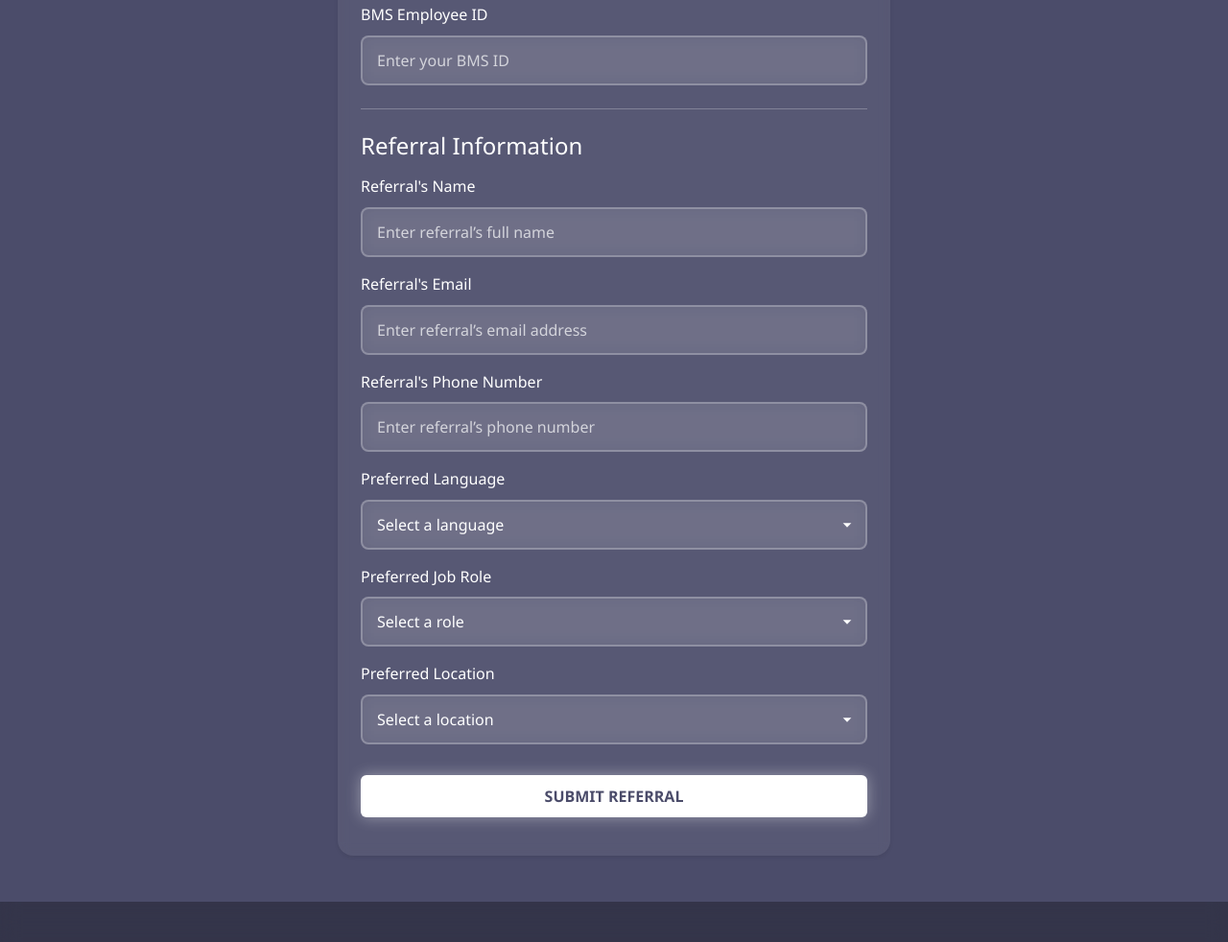
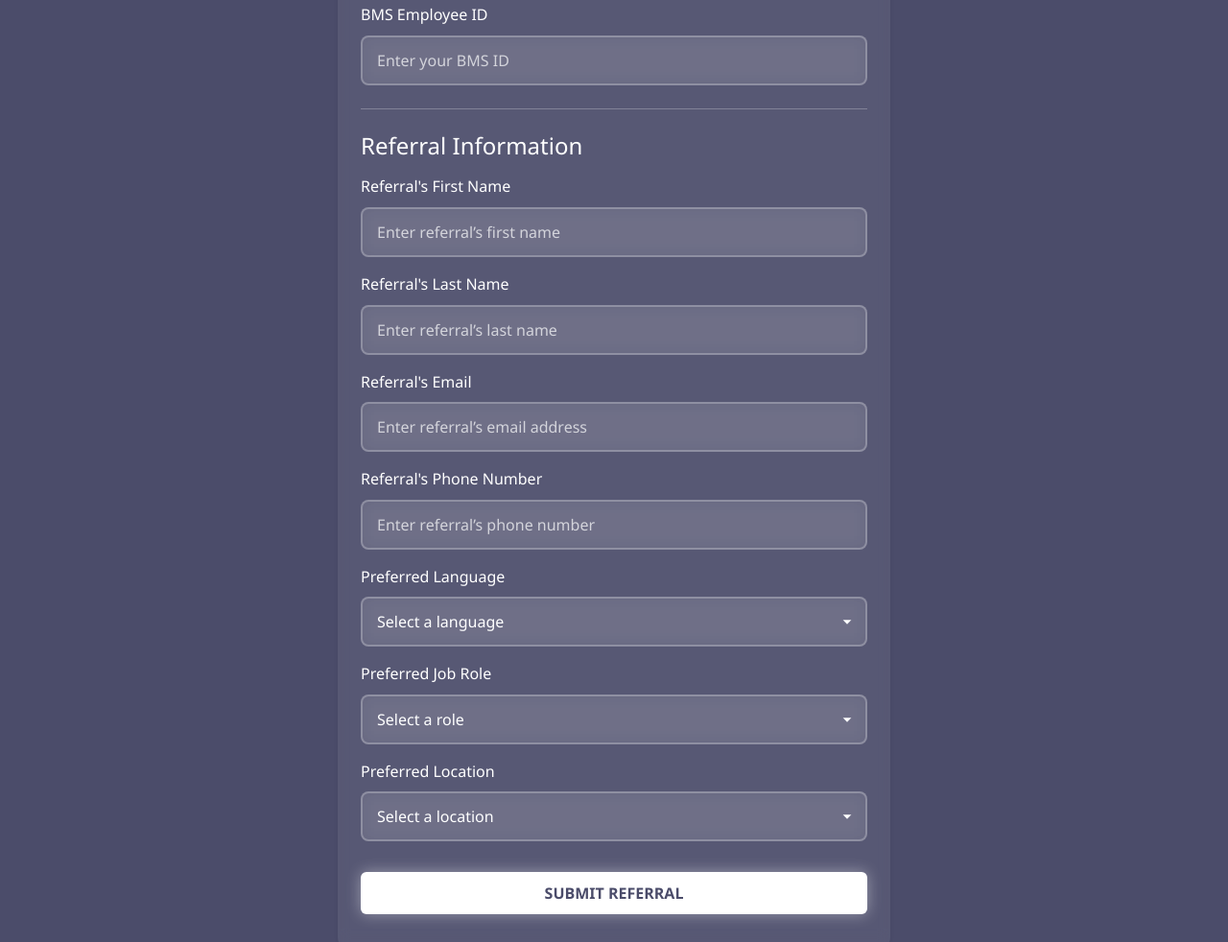
Before and after one commit to TeleperformanceMY/RAF-Plus, a plain HTML site: page index.html in a window 1280 px wide. Shown: the part 1056-2038 px from the top of the page at 96% size. Drawn offline with nearby package versions, Linux system fonts and the light colour scheme.

Commit message:
add first name, last name option

```diff
--- a/index.html
+++ b/index.html
@@ -75,9 +75,15 @@
                     <h4 class="mb-3" id="referral-title">Referral Information</h4>
 
                     <div class="mb-3">
-                        <label id="name-label" for="referral-name" class="form-label">Referral's Name:</label>
-                        <input type="text" id="referral-name" class="form-control"
-                            placeholder="Enter referral’s full name">
+                        <label id="first-name-label" for="referral-first-name" class="form-label">Referral's First Name:</label>
+                        <input type="text" id="referral-first-name" class="form-control"
+                            placeholder="Enter referral’s first name">
+                    </div>
+
+                    <div class="mb-3">
+                        <label id="last-name-label" for="referral-last-name" class="form-label">Referral's Last Name:</label>
+                        <input type="text" id="referral-last-name" class="form-control"
+                            placeholder="Enter referral’s last name">
                     </div>
 
                     <div class="mb-3">
--- a/script.js
+++ b/script.js
@@ -4,7 +4,8 @@ document.addEventListener('DOMContentLoaded', function () {
         pageLangSelect: document.getElementById('page-lang-select'),
         empNameInput: document.getElementById('employee-name'),
         bmsIdInput: document.getElementById('bms-id'),
-        nameInput: document.getElementById('referral-name'),
+        firstnameInput: document.getElementById('referral-first-name'),
+        lastnameInput: document.getElementById('referral-last-name'),
         emailInput: document.getElementById('referral-email'),
         phoneInput: document.getElementById('referral-phone'),
         languageSelect: document.getElementById('referral-language'),
@@ -37,7 +38,8 @@ document.addEventListener('DOMContentLoaded', function () {
             langSelect: "Please select your preferred language",
             empnameLabel: "Employee Name",
             bmsLabel: "BMS Employee ID",
-            nameLabel: "Referral's Name",
+            firstnameLabel: "Referral's First Name",
+            lastnameLabel: "Referral's Last Name",
             emailLabel: "Referral's Email",
             phoneLabel: "Referral's Phone Number",
             languageLabel: "Preferred Language",
@@ -56,7 +58,6 @@ document.addEventListener('DOMContentLoaded', function () {
         malay: {
             langSelect: "Sila pilih bahasa pilihan anda",
             bmsLabel: "ID Pekerja BMS",
-            nameLabel: "Nama Rakan yang Dirujuk",
             emailLabel: "Emel Rakan yang Dirujuk",
             phoneLabel: "Nombor Telefon Rakan yang Dirujuk",
             languageLabel: "Bahasa Pilihan",
@@ -71,12 +72,15 @@ document.addEventListener('DOMContentLoaded', function () {
             refTitle: "Maklumat Rujukan",
             invalidEmail: "Sila masukkan alamat emel yang sah (cth: contoh@email.com)",
             invalidPhone: "Sila masukkan nombor telefon yang sah (9-12 digit)",
-            invalidBMS: "Sila masukkan ID BMS yang sah (6 atau 7 digit)"
+            invalidBMS: "Sila masukkan ID BMS yang sah (6 atau 7 digit)",
+            firstnameLabel: "Nama Pertama Rakan yang Dirujuk",
+            lastnameLabel: "Nama Keluarga Rakan yang Dirujuk"
         },
         thai: {
             langSelect: "กรุณาเลือกภาษาที่คุณต้องการ",
             bmsLabel: "รหัสพนักงาน BMS",
-            nameLabel: "ชื่อเพื่อนที่แนะนำ",
+            firstnameLabel: "ชื่อจริงของเพื่อนที่แนะนำ",
+            lastnameLabel: "นามสกุลของเพื่อนที่แนะนำ",
             emailLabel: "อีเมลของเพื่อนที่แนะนำ",
             phoneLabel: "เบอร์โทรของเพื่อนที่แนะนำ",
             languageLabel: "ภาษาที่ต้องการ",
@@ -96,7 +100,8 @@ document.addEventListener('DOMContentLoaded', function () {
         mandarin: {
             langSelect: "请选择您的首选语言",
             bmsLabel: "BMS 员工编号",
-            nameLabel: "被推荐人姓名",
+            firstnameLabel: "被推荐人名字",
+            lastnameLabel: "被推荐人姓氏",
             emailLabel: "被推荐人邮箱",
             phoneLabel: "被推荐人电话号码",
             languageLabel: "首选语言",
@@ -116,7 +121,8 @@ document.addEventListener('DOMContentLoaded', function () {
         japanese: {
             langSelect: "希望の言語を選択してください",
             bmsLabel: "BMS社員ID",
-            nameLabel: "紹介する友人の名前",
+            firstnameLabel: "紹介する友人の名",
+            lastnameLabel: "紹介する友人の姓",
             emailLabel: "紹介する友人のメール",
             phoneLabel: "紹介する友人の電話番号",
             languageLabel: "希望の言語",
@@ -136,7 +142,8 @@ document.addEventListener('DOMContentLoaded', function () {
         korean: {
             langSelect: "선호하는 언어를 선택하세요",
             bmsLabel: "BMS 직원 ID",
-            nameLabel: "추천 친구 이름",
+            firstnameLabel: "추천 친구 이름",
+            lastnameLabel: "추천 친구 성",
             emailLabel: "추천 친구 이메일",
             phoneLabel: "추천 친구 전화번호",
             languageLabel: "선호 언어",
@@ -173,7 +180,7 @@ document.addEventListener('DOMContentLoaded', function () {
     }
 
     // ✅ Real-time validation for email
-    elements.emailInput.addEventListener('blur', function() {
+    elements.emailInput.addEventListener('blur', function () {
         const email = this.value.trim();
         const lang = elements.pageLangSelect.value;
         const t = translations[lang];
@@ -186,7 +193,7 @@ document.addEventListener('DOMContentLoaded', function () {
     });
 
     // ✅ Real-time validation for phone
-    elements.phoneInput.addEventListener('blur', function() {
+    elements.phoneInput.addEventListener('blur', function () {
         const phone = this.value.trim();
         const lang = elements.pageLangSelect.value;
         const t = translations[lang];
@@ -199,7 +206,7 @@ document.addEventListener('DOMContentLoaded', function () {
     });
 
     // ✅ Real-time validation for BMS ID
-    elements.bmsIdInput.addEventListener('blur', function() {
+    elements.bmsIdInput.addEventListener('blur', function () {
         const bmsId = this.value.trim();
         const lang = elements.pageLangSelect.value;
         const t = translations[lang];
@@ -217,7 +224,8 @@ document.addEventListener('DOMContentLoaded', function () {
         document.getElementById('page-lang-label').textContent = t.langSelect;
         document.getElementById('employee-name-label').textContent = t.empnameLabel;
         document.getElementById('bms-label').textContent = t.bmsLabel;
-        document.getElementById('name-label').textContent = t.nameLabel;
+        document.getElementById('first-name-label').textContent = t.firstnameLabel;
+        document.getElementById('last-name-label').textContent = t.lastnameLabel;
         document.getElementById('email-label').textContent = t.emailLabel;
         document.getElementById('phone-label').textContent = t.phoneLabel;
         document.getElementById('language-label').textContent = t.languageLabel;
@@ -249,7 +257,8 @@ document.addEventListener('DOMContentLoaded', function () {
         const payload = {
             empName: elements.empNameInput.value.trim(),
             bmsId: elements.bmsIdInput.value.trim(),
-            name: elements.nameInput.value.trim(),
+            firstName: elements.firstnameInput.value.trim(),
+            lastName: elements.lastnameInput.value.trim(),
             email: elements.emailInput.value.trim(),
             phone: elements.phoneInput.value.trim(),
             jobLanguage: elements.languageSelect.value,
```
